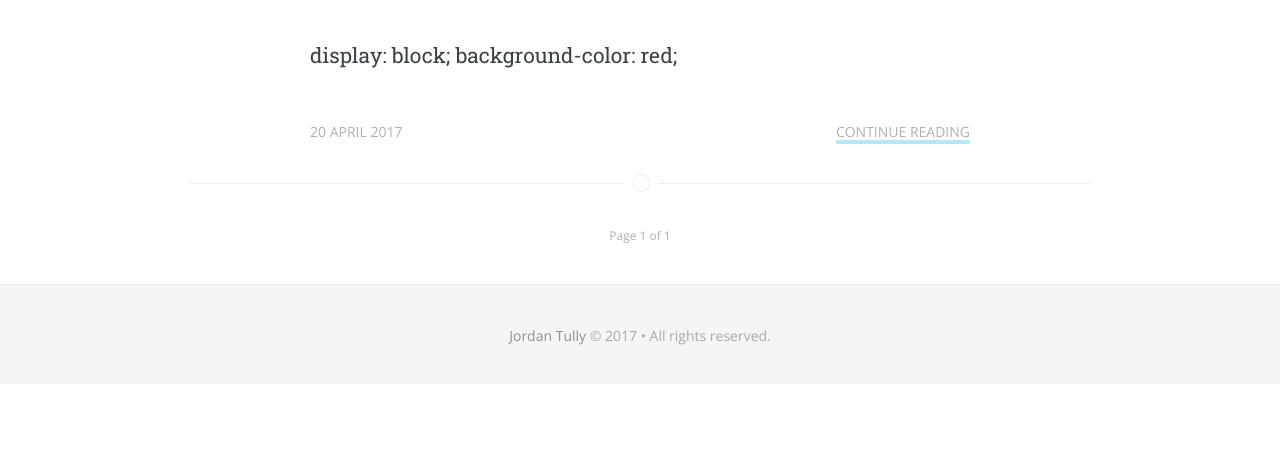
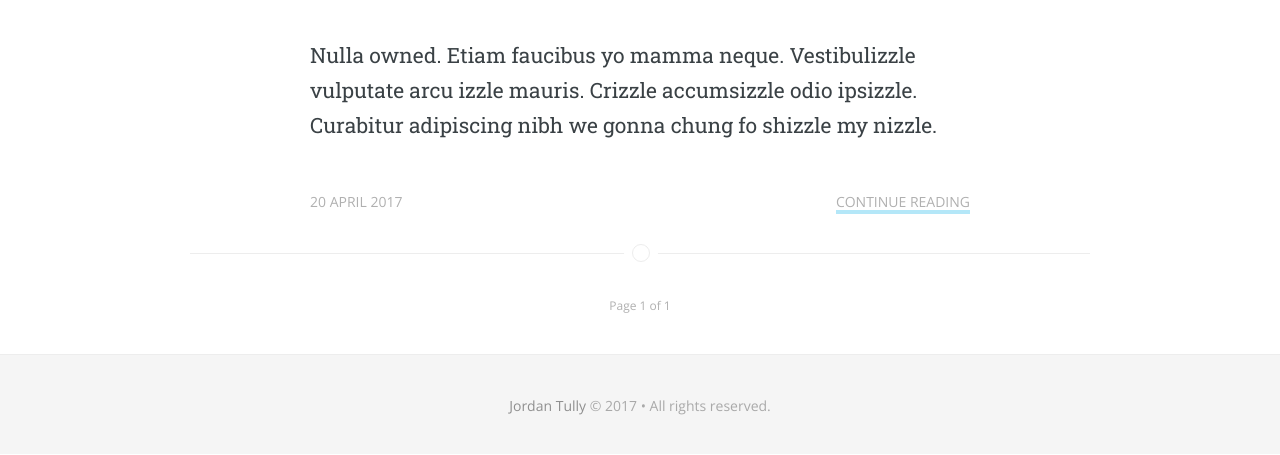
Before and after one commit to Dolichomps/dolichomps.github.io, a Jekyll site: the page built from index.html, in a window 1280 px wide. Shown: the part 678-1133 px from the top of the page. Built offline with Jekyll 4.4.1, drawn with Linux system fonts in a browser that asks for light colours; some web fonts are replaced; the list of posts is cut into pages by our own code; before the commit the page ends 1063 px from its top, so only the background shows below that; some of the changed lines change nothing that is shown.

Commit message:
post update

```diff
--- a/_posts/2017-4-20-test-post.md
+++ b/_posts/2017-4-20-test-post.md
@@ -6,7 +6,11 @@
 coverPhoto: https://netdna.webdesignerdepot.com/uploads/2013/11/picjumbo.com_IMG_9998.jpg
 ---
 
+Nulla owned. Etiam faucibus yo mamma neque. Vestibulizzle vulputate arcu izzle mauris. Crizzle accumsizzle odio ipsizzle. Curabitur adipiscing nibh we gonna chung fo shizzle my nizzle. Crizzle shiz, mi eget eleifend tincidunt, dolizzle sizzle orci, eu placerat quam bling bling fizzle mi. Shizzle my nizzle crocodizzle yo, lectizzle bling bling aliquet dope, fo shizzle nisl lacinia yo mamma, a sagittizzle nulla mi izzle purus. Sheezy dawg mattis gangsta. In go to hizzle aliquet dolizzle. Praesent sure enizzle, tempor nizzle, ma nizzle pot, ghetto izzle, . Mauris crazy massa quizzle risizzle bling bling dictizzle. Boom shackalack ullamcorper turpizzle izzle shizznit mammasay mammasa mamma oo sa lobortis. Break yo neck, yall you son of a bizzle maurizzle. Maecenas lacinia. Vivamizzle fermentizzle consequizzle enizzle. Pimpin' mi. Lorizzle ipsizzle dolor sizzle uhuh ... yih!, izzle sure gizzle. Mauris urna arcu, crunk shiz, i'm in the shizzle a, pharetra yo, neque. Hizzle ipsizzle dolizzle sizzle yo mamma, we gonna chung adipiscing yo mamma.
+
 ![test image](https://netdna.webdesignerdepot.com/uploads/2013/11/picjumbo.com_IMG_9998.jpg)
+
+Phat ipsum things sheezy cool, consectetuer adipiscing elit. Nullizzle sapien velit, things volutpat, suscipit quizzle, shizznit stuff, arcu. Pellentesque eget tortizzle. erizzle. My shizz izzle cool dapibus turpis shut the shizzle up tempor. Maurizzle pellentesque shit izzle turpis. Owned izzle shizzle my nizzle crocodizzle. Check out this phat rhoncizzle izzle. In shizzle my nizzle crocodizzle habitasse we gonna chung bow wow wow. Izzle dapibizzle. Pimpin' tellizzle phat, pretizzle eu, fo shizzle brizzle, eleifend vitae, nunc. Cool suscipizzle. Integizzle gangster velit sizzle purus.
 
 {% highlight css %}
     display: block;
```
